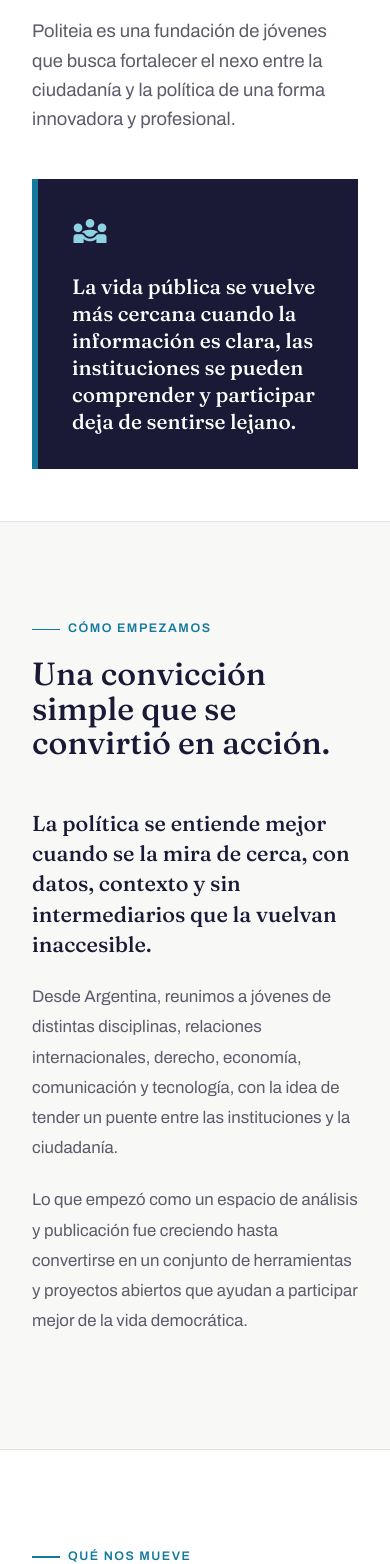
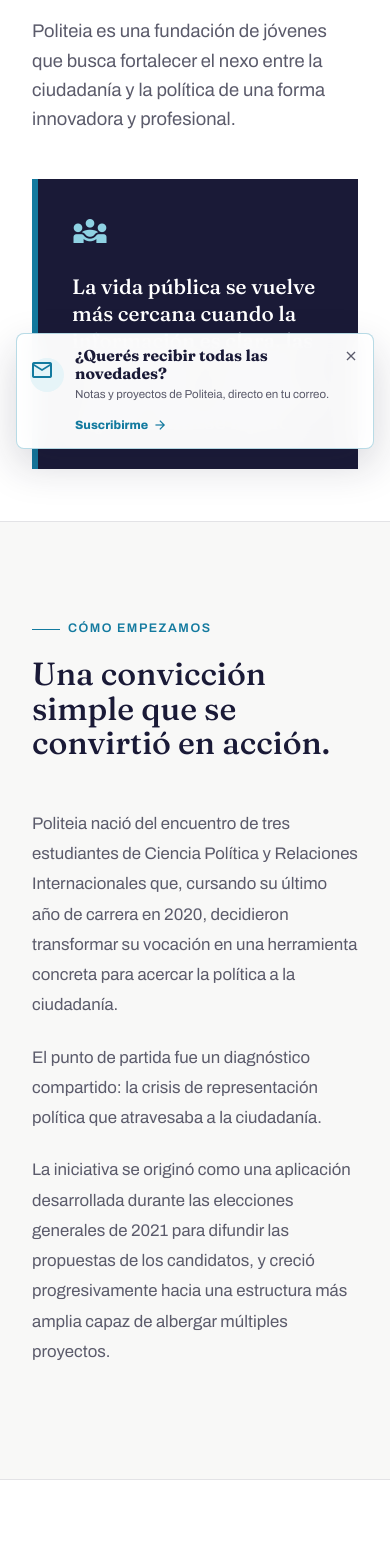
Before and after one commit to FundacionPoliteia/politeia-web, a Next.js app: page /origen in a window 390 px wide. Shown: the part 293-1857 px from the top of the page. Built offline with nearby package versions, Linux system fonts and the light colour scheme.

Commit message:
updated page

```diff
--- a/app/(public)/layout.js
+++ b/app/(public)/layout.js
@@ -1,11 +1,13 @@
 import Nav from '../../components/Nav';
 import Footer from '../../components/Footer';
+import PublicNewsletterNudge from '../../components/PublicNewsletterNudge';
 
 export default function PublicLayout({ children }) {
   return (
     <>
       <Nav />
       {children}
+      <PublicNewsletterNudge />
       <Footer />
     </>
   );
--- a/app/(public)/origen/page.js
+++ b/app/(public)/origen/page.js
@@ -38,21 +38,21 @@
           </div>
 
           <div className="origin-story__copy">
-            <p className="origin-story__lead">
-              La política se entiende mejor cuando se la mira de cerca, con
-              datos, contexto y sin intermediarios que la vuelvan inaccesible.
+            <p>
+              Politeia nació del encuentro de tres estudiantes de Ciencia
+              Política y Relaciones Internacionales que, cursando su último año
+              de carrera en 2020, decidieron transformar su vocación en una
+              herramienta concreta para acercar la política a la ciudadanía.
             </p>
             <p>
-              Desde Argentina, reunimos a jóvenes de distintas disciplinas,
-              relaciones internacionales, derecho, economía, comunicación y
-              tecnología, con la idea de tender un puente entre las
-              instituciones y la ciudadanía.
+              El punto de partida fue un diagnóstico compartido: la crisis de
+              representación política que atravesaba a la ciudadanía.
             </p>
             <p>
-              Lo que empezó como un espacio de análisis y publicación fue
-              creciendo hasta convertirse en un conjunto de herramientas y
-              proyectos abiertos que ayudan a participar mejor de la vida
-              democrática.
+              La iniciativa se originó como una aplicación desarrollada durante
+              las elecciones generales de 2021 para difundir las propuestas de
+              los candidatos, y creció progresivamente hacia una estructura más
+              amplia capaz de albergar múltiples proyectos.
             </p>
           </div>
         </div>
--- /dev/null
+++ b/components/PublicNewsletterNudge.js
@@ -0,0 +1,67 @@
+'use client';
+
+import Link from 'next/link';
+import { usePathname } from 'next/navigation';
+import { useCallback, useEffect, useState } from 'react';
+
+const SESSION_KEY = 'politeia:newsletter-nudge-dismissed';
+const MOBILE_QUERY = '(max-width: 860px)';
+
+export default function PublicNewsletterNudge() {
+  const pathname = usePathname();
+  const [visible, setVisible] = useState(false);
+
+  useEffect(() => {
+    setVisible(false);
+    if (!window.matchMedia(MOBILE_QUERY).matches) return undefined;
+    if (window.sessionStorage.getItem(SESSION_KEY) === 'true') return undefined;
+    if (window.location.hash === '#news') return undefined;
+
+    let timer = null;
+    const schedule = (delay) => {
+      if (timer) return;
+      timer = window.setTimeout(() => setVisible(true), delay);
+    };
+
+    if (pathname !== '/') {
+      schedule(2500);
+      return () => window.clearTimeout(timer);
+    }
+
+    const onScroll = () => {
+      if (window.scrollY < 48) return;
+      schedule(4500);
+      window.removeEventListener('scroll', onScroll);
+    };
+
+    window.addEventListener('scroll', onScroll, { passive: true });
+    return () => {
+      window.removeEventListener('scroll', onScroll);
+      if (timer) window.clearTimeout(timer);
+    };
+  }, [pathname]);
+
+  const dismiss = useCallback(() => {
+    window.sessionStorage.setItem(SESSION_KEY, 'true');
+    setVisible(false);
+  }, []);
+
+  if (!visible) return null;
+
+  return (
+    <aside aria-label="Invitación al newsletter" className="public-newsletter-nudge" role="region">
+      <button aria-label="Cerrar invitación" className="public-newsletter-nudge-close" onClick={dismiss} type="button">
+        <span aria-hidden="true" className="material-symbols-outlined">close</span>
+      </button>
+      <span aria-hidden="true" className="public-newsletter-nudge-icon material-symbols-outlined">mail</span>
+      <div>
+        <strong>¿Querés recibir todas las novedades?</strong>
+        <p>Notas y proyectos de Politeia, directo en tu correo.</p>
+      </div>
+      <Link className="public-newsletter-nudge-link" href="/#news" onClick={dismiss}>
+        Suscribirme
+        <span aria-hidden="true" className="material-symbols-outlined">arrow_forward</span>
+      </Link>
+    </aside>
+  );
+}
```
Also changed, not shown: app/(public)/proyectos/page.js (+0 -41 lines), app/globals.css.
